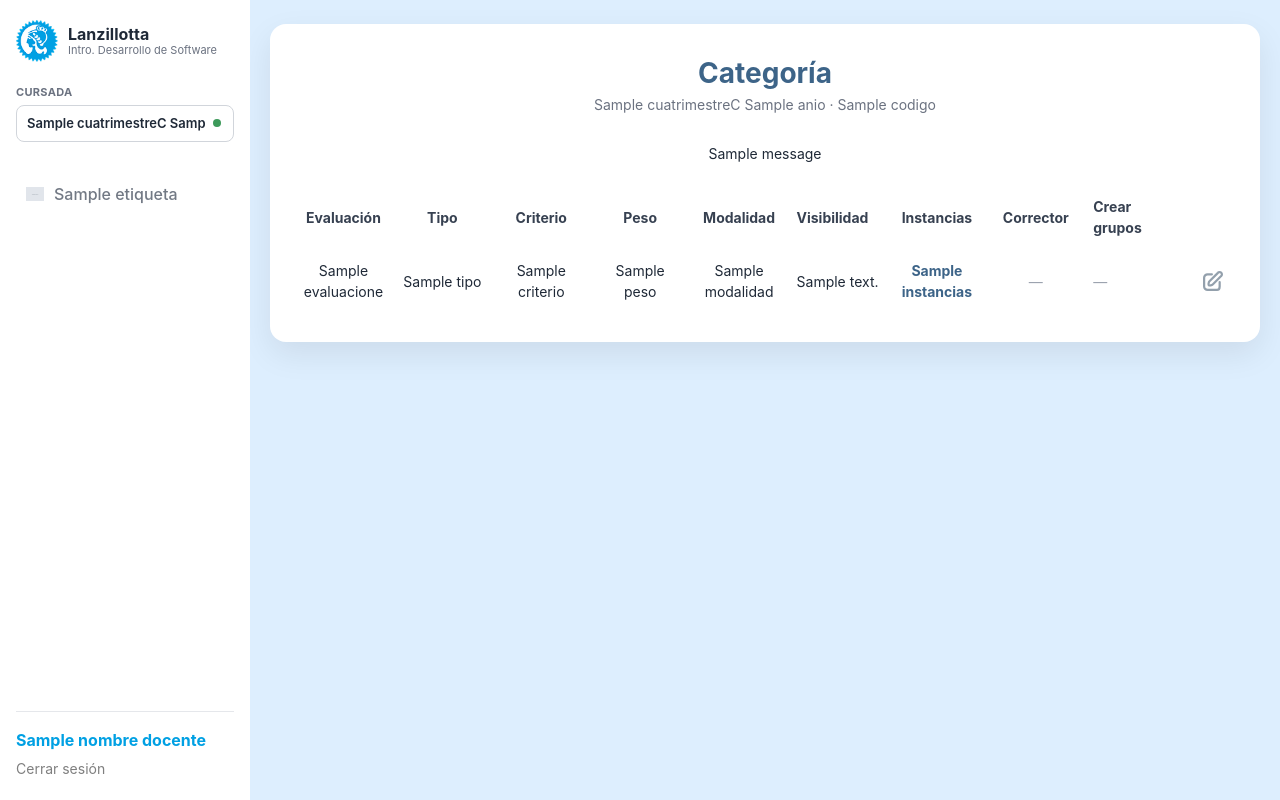
After one commit to fiuba-ids-lanzillotta/gradebook-web, a Flask app: template templates/admin/categorias.html in a window 1280 px wide. The commit adds this page. Run offline with Flask 3, Linux system fonts and the light colour scheme; the template is opened without the code that fills it: most values are stand-ins (such as "Sample title", 1, 10 or a date in 2020); grey boxes marked "Sample" are stand-in pictures; one stand-in notice (Sample message) is shown; some web fonts are replaced.

Commit message:
El docente administra las categorias de la cursada desde su propia solapa.
Co-authored-by: Cursor <cursoragent@cursor.com>

```diff
--- a/static/css/admin.css
+++ b/static/css/admin.css
@@ -1116,6 +1116,65 @@ html:has(.admin-body),
 .equipo__alumno-opcion.is-activa { background: #e8f4fb; }
 .equipo__alumno-vacio { padding: 6px 8px; color: #6b7280; font-size: 13px; }
 .equipo__agregar .btn-outline { margin-top: 1px; }
+.categorias__alta-grid { grid-template-columns: 1.2fr 0.9fr 1.2fr 0.55fr 0.6fr 0.9fr 0.9fr auto; }
+.listado.categorias .listado__tabla { table-layout: fixed; }
+.listado.categorias .listado__tabla th,
+.listado.categorias .listado__tabla td { width: 10.5%; }
+.listado.categorias .listado__tabla th:nth-child(9),
+.listado.categorias .listado__tabla td:nth-child(9) { width: 11%; }
+.listado.categorias .listado__tabla th:last-child,
+.listado.categorias .listado__tabla td:last-child { width: 5%; }
+.listado.categorias .listado__tabla th.categorias__centro,
+.listado.categorias .listado__tabla td.categorias__centro { text-align: center; }
+.categorias__instancias { font-variant-numeric: tabular-nums; font-weight: 700; color: #3d6488; }
+.categorias__tick {
+    display: inline-flex;
+    color: #17663a;
+}
+.categorias__tick svg { width: 18px; height: 18px; }
+.categorias__check {
+    display: inline-flex;
+    align-items: center;
+    gap: 8px;
+    font-size: 13px;
+    font-weight: 700;
+    color: #3d6488;
+    cursor: pointer;
+}
+.categorias__check input {
+    appearance: none;
+    width: 36px;
+    height: 20px;
+    margin: 0;
+    border-radius: 999px;
+    background: #d5dee8;
+    position: relative;
+    cursor: pointer;
+    flex-shrink: 0;
+    transition: background 0.15s ease;
+}
+.categorias__check input::after {
+    content: "";
+    position: absolute;
+    top: 2px;
+    left: 2px;
+    width: 16px;
+    height: 16px;
+    border-radius: 50%;
+    background: #fff;
+    box-shadow: 0 1px 2px rgba(18, 47, 74, 0.2);
+    transition: transform 0.15s ease;
+}
+.categorias__check input:checked { background: #3d6488; }
+.categorias__check input:checked::after { transform: translateX(16px); }
+.categorias__check input:focus-visible { outline: 2px solid #00A0E3; outline-offset: 2px; }
+.categorias__check--off { cursor: default; color: #9ca3af; }
+.categorias__check--off input,
+.categorias__check--off input:disabled { cursor: not-allowed; }
+.categorias__no { color: #9ca3af; }
+@media (max-width: 980px) {
+    .categorias__alta-grid { grid-template-columns: 1fr 1fr; }
+}
 .listado__icon-btn--off { opacity: 0.45; cursor: default; }
 .cursada__marca {
     display: inline-block;
--- a/templates/admin/base_admin.html
+++ b/templates/admin/base_admin.html
@@ -63,8 +63,8 @@
                 <nav class="admin-sidebar__nav" aria-label="Panel docente">
                     {% for clave, etiqueta, icono, activa in solapas %}
                         <a
-                            href="{% if clave == 'listado' %}{{ url_for('web.admin.panel.index') }}{% elif clave == 'equipos' %}{{ url_for('web.admin.grupos.index') }}{% elif clave == 'asistencia' %}{{ url_for('web.admin.asistencia.index') }}{% elif clave == 'docentes' %}{{ url_for('web.admin.docentes.index') }}{% elif clave == 'cursada' %}{{ url_for('web.admin.cursadas.index') }}{% else %}#{% endif %}"
-                            class="admin-sidebar__link {% if activa %}admin-sidebar__link--active{% endif %} {% if clave not in ('listado', 'equipos', 'asistencia', 'docentes', 'cursada') %}admin-sidebar__link--soon{% endif %}"
+                            href="{% if clave == 'listado' %}{{ url_for('web.admin.panel.index') }}{% elif clave == 'equipos' %}{{ url_for('web.admin.grupos.index') }}{% elif clave == 'asistencia' %}{{ url_for('web.admin.asistencia.index') }}{% elif clave == 'docentes' %}{{ url_for('web.admin.docentes.index') }}{% elif clave == 'cursada' %}{{ url_for('web.admin.cursadas.index') }}{% elif clave == 'categorias' %}{{ url_for('web.admin.categorias.index') }}{% else %}#{% endif %}"
+                            class="admin-sidebar__link {% if activa %}admin-sidebar__link--active{% endif %} {% if clave not in ('listado', 'equipos', 'asistencia', 'docentes', 'cursada', 'categorias') %}admin-sidebar__link--soon{% endif %}"
                         >
                             <img src="{{ url_for('static', filename='img/' + icono) }}" alt="" class="admin-sidebar__icon">
                             {{ etiqueta }}
--- /dev/null
+++ b/templates/admin/categorias.html
@@ -0,0 +1,143 @@
+{% extends "admin/base_admin.html" %}
+
+{% block title %}Categorías · Gradebook{% endblock %}
+
+{% block content %}
+{% set tipos = {'obligatorio': 'Obligatoria', 'opcional': 'Opcional'} %}
+{% set criterios = {'nota': 'Nota', 'aprobado_desaprobado': 'Aprobado/Desaprobado', 'entregado_no_entregado': 'Entregado/N.E'} %}
+{% set modalidades = {'individual': 'Individual', 'grupal': 'Grupal'} %}
+{% set visibilidades = {'habilitado': 'Habilitada', 'deshabilitado': 'Deshabilitada', 'sin_entrega': 'No tiene'} %}
+<section class="listado categorias">
+    <div class="listado__card">
+        <h1 class="listado__title">Categoría</h1>
+        {% if cursada_filtro %}
+        <p class="listado__cursada">{{ cursada_filtro.cuatrimestre }}C {{ cursada_filtro.anio }}{% if cursada_filtro.codigo %} · {{ cursada_filtro.codigo }}{% endif %}</p>
+        {% endif %}
+
+        {% for categoria, mensaje in get_flashed_messages(with_categories=True) %}
+        <p class="listado__flash listado__flash--{{ categoria }}">{{ mensaje }}</p>
+        {% endfor %}
+        {% if error %}
+        <p class="listado__flash listado__flash--error">{{ error }}</p>
+        {% endif %}
+
+        {% if puede_crear %}
+        <form class="listado__alta" method="POST" action="{{ url_for('web.admin.categorias.crear') }}">
+            <p class="listado__alta-title">Agregar categoría</p>
+            <div class="listado__alta-grid categorias__alta-grid">
+                <label>Título
+                    <input type="text" name="nombre" placeholder="Título" maxlength="150" required>
+                </label>
+                <label>Tipo
+                    <select name="tipo" required>
+                        <option value="" disabled selected>Tipo</option>
+                        <option value="obligatorio">Obligatoria</option>
+                        <option value="opcional">Opcional</option>
+                    </select>
+                </label>
+                <label>Criterio
+                    <select name="criterio" required>
+                        <option value="" disabled selected>Criterio</option>
+                        <option value="nota">Nota</option>
+                        <option value="aprobado_desaprobado">Aprobado/Desaprobado</option>
+                        <option value="entregado_no_entregado">Entregado/N.E</option>
+                    </select>
+                </label>
+                <label>Peso
+                    <input type="number" name="peso" min="0" max="10" step="0.5" placeholder="0-10" required>
+                </label>
+                <label>Instancias
+                    <input type="number" name="instancias" min="0" max="20" step="1" placeholder="0" required>
+                </label>
+                <label>Modalidad
+                    <select name="modalidad" required>
+                        <option value="" disabled selected>Modalidad</option>
+                        <option value="individual">Individual</option>
+                        <option value="grupal">Grupal</option>
+                    </select>
+                </label>
+                <label>Requiere corrector
+                    <select name="requiere_corrector" required>
+                        <option value="1" selected>Sí</option>
+                        <option value="0">No</option>
+                    </select>
+                </label>
+                <button type="submit" class="btn-outline listado__alta-btn">+ Agregar</button>
+            </div>
+        </form>
+        {% endif %}
+
+        <div class="listado__tabla-wrap">
+            <table class="listado__tabla">
+                <thead>
+                    <tr>
+                        <th class="categorias__centro">Evaluación</th>
+                        <th class="categorias__centro">Tipo</th>
+                        <th class="categorias__centro">Criterio</th>
+                        <th class="categorias__centro">Peso</th>
+                        <th class="categorias__centro">Modalidad</th>
+                        <th>Visibilidad</th>
+                        <th class="categorias__centro">Instancias</th>
+                        <th class="categorias__centro">Corrector</th>
+                        <th>Crear grupos</th>
+                        <th></th>
+                    </tr>
+                </thead>
+                <tbody>
+                    {% set hay_activa = evaluaciones | selectattr('permite_crear_grupos') | list %}
+                    {% for ev in evaluaciones %}
+                    <tr>
+                        <td class="categorias__centro">{{ ev.nombre }}</td>
+                        <td class="categorias__centro">{{ tipos.get(ev.tipo, ev.tipo) }}</td>
+                        <td class="categorias__centro">{{ criterios.get(ev.criterio, ev.criterio) }}</td>
+                        <td class="categorias__centro">{{ ev.peso if ev.peso != ev.peso|int else ev.peso|int }}</td>
+                        <td class="categorias__centro">{{ modalidades.get(ev.modalidad, ev.modalidad) }}</td>
+                        <td>{{ visibilidades.get(ev.visibilidad, ev.visibilidad) }}</td>
+                        <td class="categorias__centro categorias__instancias">{{ ev.instancias }}</td>
+                        <td class="categorias__centro">
+                            {% if ev.requiere_corrector %}
+                            <span class="categorias__tick" title="Requiere corrector" aria-label="Requiere corrector">
+                                <svg viewBox="0 0 16 16" aria-hidden="true"><path d="M3.2 8.2 6.4 11.4 12.8 4.6" fill="none" stroke="currentColor" stroke-width="1.8" stroke-linecap="round" stroke-linejoin="round"/></svg>
+                            </span>
+                            {% else %}
+                            <span class="categorias__no">—</span>
+                            {% endif %}
+                        </td>
+                        <td>
+                            {% if ev.modalidad == 'grupal' %}
+                            {% set ocupada = hay_activa and not ev.permite_crear_grupos %}
+                            <form method="POST" action="{{ url_for('web.admin.categorias.grupos', evaluacion_id=ev.id) }}">
+                                <label class="categorias__check {% if ocupada %}categorias__check--off{% endif %}">
+                                    <input
+                                        type="checkbox"
+                                        name="habilitado"
+                                        value="1"
+                                        {% if ev.permite_crear_grupos %}checked{% endif %}
+                                        {% if not puede_habilitar or ocupada %}disabled{% endif %}
+                                        {% if ocupada %}title="Ya hay otra categoría con la creación de equipos activa"{% endif %}
+                                        onchange="this.form.submit()"
+                                    >
+                                    {% if ev.permite_crear_grupos %}Activo{% endif %}
+                                </label>
+                            </form>
+                            {% else %}
+                            <span class="categorias__no">—</span>
+                            {% endif %}
+                        </td>
+                        <td>
+                            <span class="listado__icon-btn listado__icon-btn--off" title="Editar todavía no está disponible">
+                                <img src="{{ url_for('static', filename='img/edit.svg') }}" alt="">
+                            </span>
+                        </td>
+                    </tr>
+                    {% else %}
+                    <tr>
+                        <td colspan="10" class="listado__vacio">Todavía no hay categorías en esta cursada.</td>
+                    </tr>
+                    {% endfor %}
+                </tbody>
+            </table>
+        </div>
+    </div>
+</section>
+{% endblock %}
--- a/web/routes/admin/__init__.py
+++ b/web/routes/admin/__init__.py
@@ -11,6 +11,7 @@ from web.routes.admin.asistencia import asistencia_bp
 from web.routes.admin.cursadas import cursadas_bp
 from web.routes.admin.docentes import docentes_bp
 from web.routes.admin.grupos import grupos_bp
+from web.routes.admin.categorias import categorias_bp
 from web.routes.admin.items import items_bp
 
 admin_bp = Blueprint('admin', __name__)
@@ -20,4 +21,5 @@ admin_bp.register_blueprint(asistencia_bp)
 admin_bp.register_blueprint(cursadas_bp)
 admin_bp.register_blueprint(docentes_bp)
 admin_bp.register_blueprint(grupos_bp)
+admin_bp.register_blueprint(categorias_bp)
 admin_bp.register_blueprint(items_bp)
--- a/web/routes/admin/panel.py
+++ b/web/routes/admin/panel.py
@@ -30,6 +30,7 @@ from web.constants import (
     PERMISO_ESTUDIANTES_LEER,
     PERMISO_ESTUDIANTES_MODIFICAR,
     PERMISO_ESTUDIANTES_REACTIVAR,
+    PERMISO_EVALUACIONES_LEER,
 )
 from web.cursada_filtro import elegida, guardar, opciones
 from web.services.docentes import obtener_docente
@@ -59,6 +60,7 @@ SOLAPA_PERMISO = {
     'cursada': PERMISO_CURSADAS_LEER,
     'listado': PERMISO_ESTUDIANTES_LEER,
     'equipos': PERMISO_ESTUDIANTES_LEER,
+    'categorias': PERMISO_EVALUACIONES_LEER,
     'asistencia': PERMISO_ASISTENCIAS_LEER,
     'docentes': PERMISO_DOCENTES_LEER,
 }
```
Also changed, not shown: web/routes/admin/categorias.py (added, +105 -0 lines), web/services/evaluaciones.py (added, +58 -0 lines).
